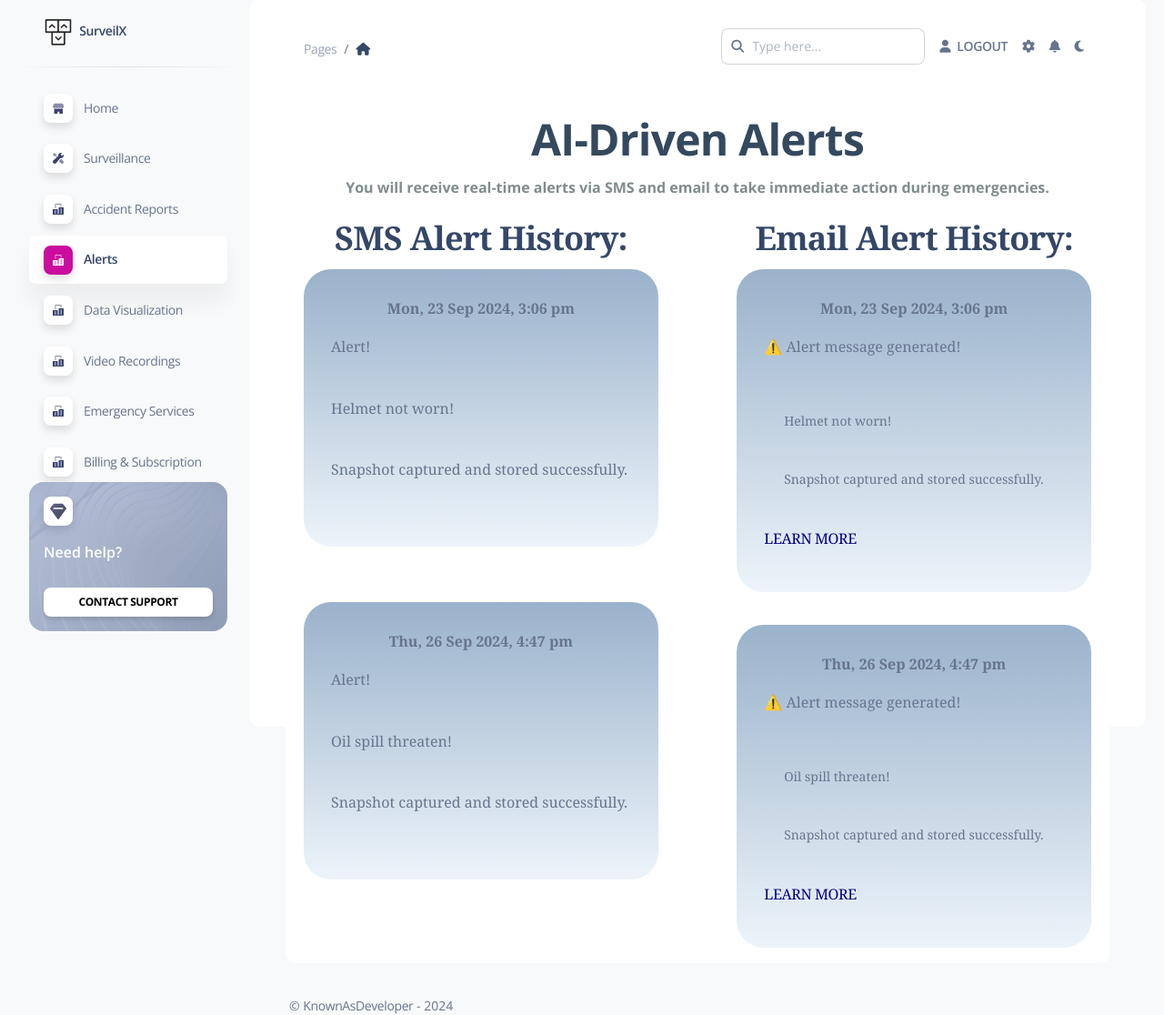
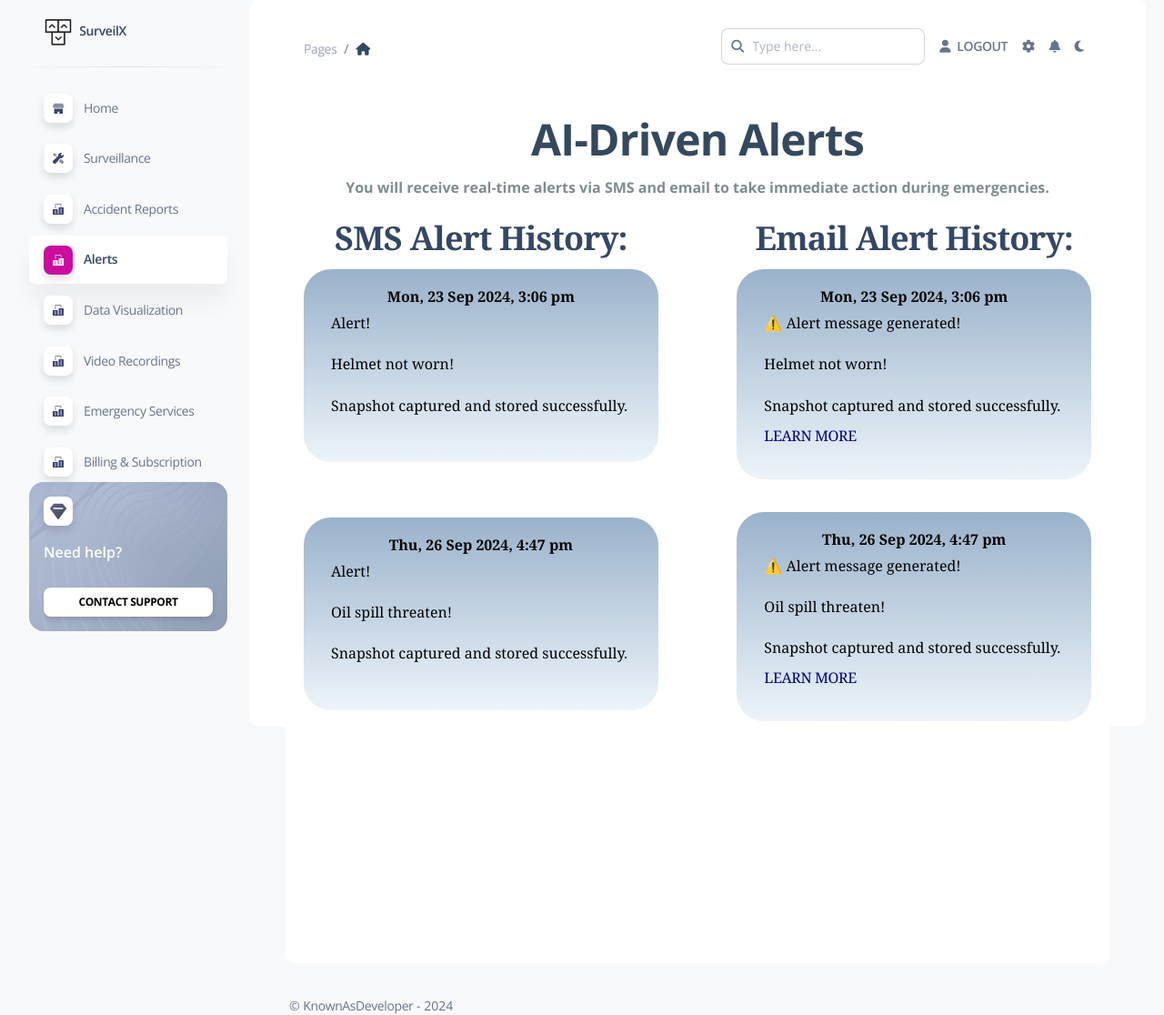
Before and after one commit to KnownAsDevelopers0680/Advanced-Surveillance-System, a Flask app: page /alerts.html in a window 1280 px wide. Shown: the part 21-1137 px from the top of the page at 91% size. Run offline with Flask 3, Linux system fonts and the light colour scheme; the visitor is signed in with stand-in values (Sample User, id 1); parts of the project's set-up code (start-up, migrations or seed data) failed here and were passed over; some libraries are stand-ins or nearby versions.

Commit message:
Alerts page Styling Updated

```diff
--- a/apps/static/assets/css/styles.css
+++ b/apps/static/assets/css/styles.css
@@ -104,6 +104,8 @@ pre
 .alert-box p strong {
     display: block;
     margin-bottom: 10px;
+    line-height: 0%;
+
 
 }
 
--- a/apps/templates/home/alerts.html
+++ b/apps/templates/home/alerts.html
@@ -22,55 +22,53 @@
     <section class="alerts">
         <div class="alert-history">
             <h2 style = "text-align: center">SMS Alert History:</h2>
-            <div class="alert-box">
+            <div class="alert-box" style="line-height: 0.2;">
 
-                <p style = "text-align: center"><strong >Mon, 23 Sep 2024, 3:06 pm</strong></p>
-                <p>Alert!</p>
+                <p class = "text-center" style="color: black;"><strong >Mon, 23 Sep 2024, 3:06 pm</strong></p>
+                <p style="color: black;">Alert!</p>
                 <br/>
-                <p>   Helmet not worn! </p>
+                <p style="color: black;">   Helmet not worn! </p>
                 <br/>
-                <p>   Snapshot captured and stored successfully.</p>
+                <p style="color: black;">   Snapshot captured and stored successfully.</p>
                 <br/>
 
             </div>
 
 <br/>
 <br/>
-            <div class="alert-box">
+            <div class="alert-box" style="line-height: 0.2;">
 
-                <p style = "text-align: center"><strong >Thu, 26 Sep 2024, 4:47 pm</strong></p>
-                <p>Alert!</p>
+                <p style = "text-align: center; color: black;"><strong >Thu, 26 Sep 2024, 4:47 pm</strong></p>
+                <p style="color: black;">Alert!</p>
                 <br/>
-                <p>   Oil spill threaten! </p>
+                <p style="color: black;">   Oil spill threaten! </p>
                 <br/>
-                <p>   Snapshot captured and stored successfully.</p>
+                <p style="color: black;">   Snapshot captured and stored successfully.</p>
                 <br/>
 
             </div>
         </div>
 
         <div class="alert-history">
-            <h2 style = "text-align: center">Email Alert History:</h2>
-            <div class="alert-box">
-                <p style = "text-align: center"><strong>Mon, 23 Sep 2024, 3:06 pm</strong></p>
-                <p>⚠️  Alert message generated!</p>
+            <h2 style = "text-align: center;">Email Alert History:</h2>
+            <div class="alert-box" style="line-height: 0.2;">
+                <p style = "text-align: center; color: black;"><strong>Mon, 23 Sep 2024, 3:06 pm</strong></p>
+                <p style="color: black;">⚠️  Alert message generated!</p>
                 <br/>
-                <p>
-                <pre>      Helmet not worn! </pre>
+                <p style="color: black;">      Helmet not worn! </p>
                 <br/>
-                <pre>      Snapshot captured and stored successfully.</pre> </p>
+                <p style="color: black;">      Snapshot captured and stored successfully.</pre> </p>
                 <br/>
                      <a href="https://www.industrybuying.com/articles/importance-of-wearing-safety-helmets-at-work/" style = color:navy>LEARN MORE</a></p>
             </div>
 <br/>
-            <div class="alert-box">
-                <p style = "text-align: center"><strong>Thu, 26 Sep 2024, 4:47 pm</strong></p>
-                <p>⚠️  Alert message generated!</p>
+            <div class="alert-box" style="line-height: 0.2;">
+                <p style = "text-align: center; color: black;"><strong>Thu, 26 Sep 2024, 4:47 pm</strong></p>
+                <p style="color: black;">⚠️  Alert message generated!</p>
                 <br/>
-                <p>
-                <pre>      Oil spill threaten! </pre>
+                <p style="color: black;">      Oil spill threaten! </p>
                 <br/>
-                <pre>      Snapshot captured and stored successfully.</pre> </p>
+                <p style="color: black;">      Snapshot captured and stored successfully.</p> </p>
                 <br/>
                      <a href="https://ongcindia.com/web/eng/oil-spill-management" style = color:navy>LEARN MORE</a>
                     </p>
```
